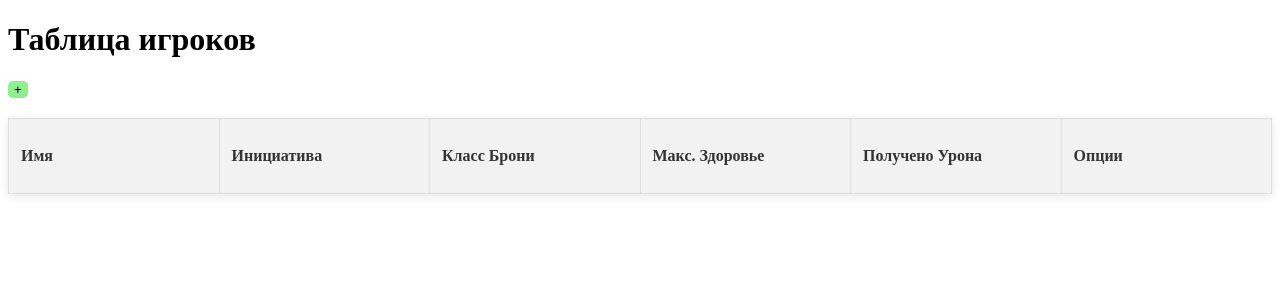
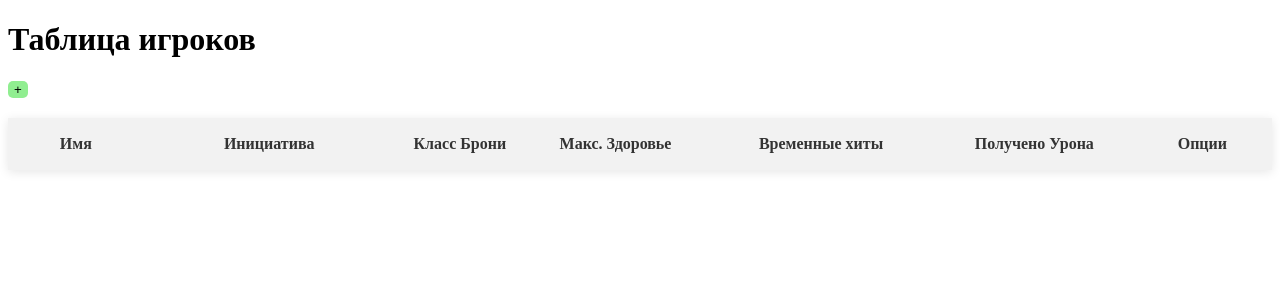
Before and after one commit to KodintsevK/dnd_combat_tracker, a React (Create React App) app: page / in a window 1280 px wide. Shown: the top 300 px of the page. Built offline with nearby package versions, Linux system fonts and the light colour scheme.

Commit message:
feat - добавлены временные хиты. style - добавлены стили для различных типов ячеек

```diff
--- a/src/App.tsx
+++ b/src/App.tsx
@@ -1,15 +1,7 @@
 import React, { useState, useEffect  } from 'react';
-import CTable from './components/CTable/table.tsx';
+import CTable from './components/CTable/TableComponent/table.tsx';
+import Player from './Interface/Player.tsx';
 
-
-interface Player {
-  id: number;
-  name: string;
-  initiative: number;
-  armorClass: number;
-  maxHP: number;
-  damageTaken: number;
-}
 
 const App = () => {
   // Начальные данные для таблицы
@@ -29,9 +21,13 @@ const App = () => {
     armorClass: 0,
     maxHP: 0,
     damageTaken: 0,
+    timelessHp: 0
   });
 
   const handleEditCell = (id: number, field: keyof Player, value: string | number) => {
+    if (typeof value === "number" && value < 0){
+      value = 0;
+    }
     const updatedData = characters.map(player => {
       if (player.id === id) {
         return { ...player, [field]: value };
--- /dev/null
+++ b/src/Interface/Player.tsx
@@ -0,0 +1,12 @@
+interface Player {
+    id: number;
+    name: string;
+    initiative: number;
+    armorClass: number;
+    maxHP: number;
+    damageTaken: number;
+    timelessHp: number;
+    isDead?: boolean;
+}
+
+export default Player;
--- /dev/null
+++ b/src/components/CTable/CellComponent/cell.css
@@ -0,0 +1,26 @@
+td.table-cell.text {
+    width: 400px;
+}
+
+td.table-cell.number .option-column{
+    width: 60px;
+}
+
+input.number {
+    width: 60px;
+}
+
+input {
+    height: 50px;
+    /* width: 150px; */
+    font-size: 24px;
+    text-align: center;
+    border-radius: 5px; /* Скругляем углы */
+    border: 1px solid #ccc; /* Легкая граница */
+    transition: border-color 0.3s; /* Плавный переход границы */
+}
+
+input:focus {
+    border-color: #007bff;
+    outline: none;
+}
--- a/src/components/CTable/cell.tsx
+++ b/src/components/CTable/CellComponent/cell.tsx
@@ -1,28 +1,32 @@
 import React from 'react';
+import './cell.css'
 
 interface TableCellProps {
     value: string | number;
     onChange: (value: string | number) => void;
     isDead?: boolean;
+    type?: 'text' | 'number';
 }
 
-const TableCell: React.FC<TableCellProps> = ({ value, onChange, isDead }) => {
+const TableCell: React.FC<TableCellProps> = ({ value, onChange, isDead, type = 'text' }) => {
     return (
-      <td>
+      <td className={`table-cell ${type}`}>
         {typeof value === 'string' ? (
           <>
             <input
-              type="text"
+              className="text"
               value={value}
               onChange={(e) => onChange(e.target.value)}
+              type={type}
             />
             {isDead && <span>💀</span>}
           </>
         ) : (
           <input
-            type="number"
-            value={value}
-            onChange={(e) => onChange(Number(e.target.value) || '')}
+            className="number"
+            value={Number(value) || 0}
+            onChange={(e) => onChange(Number(e.target.value) || 0)}
+            type={type}
           />
         )}
       </td>
--- /dev/null
+++ b/src/components/CTable/TableComponent/table.css
@@ -0,0 +1,42 @@
+table {
+    width: 100%;
+    border-collapse: collapse;
+    margin: 20px 0;
+    /* table-layout: fixed; */
+    box-shadow: 0 2px 10px rgba(0, 0, 0, 0.1); /* Добавляем тень для таблицы */
+}
+
+td {
+    border: 1px solid #dddddd;
+    text-align: left;
+    padding: 12px;
+    height: 50px;
+}
+
+th {
+    height: 50px;
+    background-color: #f2f2f2;
+    font-weight: bold;
+    color: #333;
+}
+
+/* Выделенная строка окрашивается */
+tr:hover {
+    background-color: #f9f9f9;
+}
+
+/* Мертвый персонаж показывается красным цветом */
+tr.dead {
+    border: 2px solid red;
+    background-color: #ffe6e6;
+}
+
+th {
+    width: 1em;
+}
+th.nickname-column {
+    width: 3em;
+}
+th.option-column {
+    width: 1em;
+}
--- a/src/components/CTable/table.tsx
+++ b/src/components/CTable/TableComponent/table.tsx
@@ -1,15 +1,8 @@
 import React from 'react';
-import TableCell from './cell.tsx';
+import TableCell from '../CellComponent/cell.tsx';
+import "./table.css"
+import Player from '../../../Interface/Player.tsx';
 
-
-interface Player {
-  id: number;
-  name: string;
-  initiative: number;
-  armorClass: number;
-  maxHP: number;
-  damageTaken: number;
-}
 
 interface CTableProps {
   characters: Player[];
@@ -22,17 +15,18 @@ const CTable: React.FC<CTableProps> = ({ characters, onEditCell, onDelete }) =>
     <table>
       <thead>
         <tr>
-          <th>Имя</th>
+          <th className='nickname-column'>Имя</th>
           <th>Инициатива</th>
           <th>Класс Брони</th>
           <th>Макс. Здоровье</th>
+          <th>Временные хиты</th>
           <th>Получено Урона</th>
-          <th>Опции</th>
+          <th className='option-column'>Опции</th>
         </tr>
       </thead>
       <tbody>
         {characters.map(player =>{
-        const isDead = Boolean(player.maxHP) && ( player.maxHP <= player.damageTaken )
+        const isDead = Boolean(player.maxHP) && ( player.maxHP + player.timelessHp <= player.damageTaken )
 
         return  (
           <tr
@@ -43,24 +37,34 @@ const CTable: React.FC<CTableProps> = ({ characters, onEditCell, onDelete }) =>
                 value={player.name}
                 onChange={(value) => onEditCell(player.id, 'name', value)}
                 isDead={isDead}
+                type="text"
             />
             <TableCell
                 value={player.initiative}
                 onChange={(value) => onEditCell(player.id, 'initiative', value)}
+                type="number"
             />
             <TableCell
                 value={player.armorClass}
                 onChange={(value) => onEditCell(player.id, 'armorClass', value)}
+                type="number"
             />
             <TableCell
                 value={player.maxHP}
                 onChange={(value) => onEditCell(player.id, 'maxHP', value)}
+                type="number"
+            />
+            <TableCell
+                value={player.timelessHp}
+                onChange={(value) => onEditCell(player.id, 'timelessHp', value)}
+                type="number"
             />
             <TableCell
                 value={player.damageTaken}
                 onChange={(value) => onEditCell(player.id, 'damageTaken', value)}
+                type="number"
             />
-            <td>
+            <td className='table-cell options'>
               <button
                 onClick={() => onDelete(player.id) }
                 style={{backgroundColor: 'pink', border: '0px', borderRadius: '5px', cursor: "pointer"}}
--- a/src/index.css
+++ /dev/null
@@ -1,54 +0,0 @@
-table {
-  width: 100%;
-  border-collapse: collapse;
-  margin: 20px 0;
-  table-layout: fixed;
-  box-shadow: 0 2px 10px rgba(0, 0, 0, 0.1); /* Добавляем тень для таблицы */
-}
-
-th, td {
-  border: 1px solid #dddddd;
-  text-align: left;
-  padding: 12px; /* Увеличиваем отступы для лучшего восприятия */
-  height: 50px;
-  transition: background-color 0.3s; /* Плавный переход при смене фона */
-}
-
-tr {
-  border: 1px solid #dddddd;
-}
-
-tr:hover {
-  background-color: #f9f9f9; /* Изменяем фон строки при наведении */
-}
-
-tr.dead {
-  border: 2px solid red; /* Красная рамка для мертвых персонажей */
-  background-color: #ffe6e6; /* Светлый фон для мертвых персонажей */
-}
-
-th {
-  background-color: #f2f2f2;
-  font-weight: bold; /* Увеличиваем контрастность заголовков */
-  color: #333; /* Тёмно-серый цвет для шрифта заголовков */
-}
-
-span {
-  margin-left: 5px; /* Отступ для элемента внутри ячейки */
-  display: inline-block; /* Чтобы отступы работали корректно */
-}
-
-input {
-  height: 50px;
-  width: 70%;
-  font-size: 24px;
-  text-align: center;
-  border-radius: 5px; /* Скругляем углы */
-  border: 1px solid #ccc; /* Легкая граница */
-  transition: border-color 0.3s; /* Плавный переход границы */
-}
-
-input:focus {
-  border-color: #007bff; /* Синий цвет при фокусе */
-  outline: none; /* Убираем контур */
-}
--- a/src/index.tsx
+++ b/src/index.tsx
@@ -1,6 +1,6 @@
 import React from 'react';
 import ReactDOM from 'react-dom/client';
-import './index.css';
+// import './index.css';
 import App from './App.tsx';
 
 const root = ReactDOM.createRoot(document.getElementById('root'));
```
